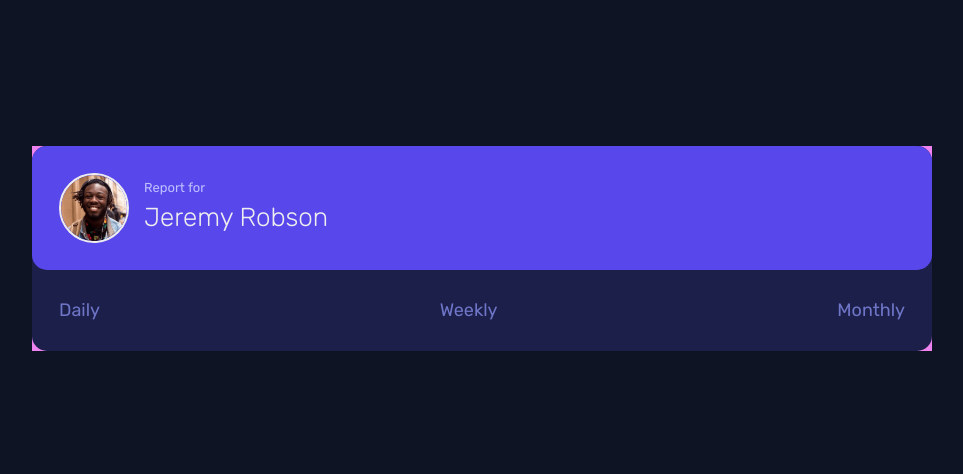
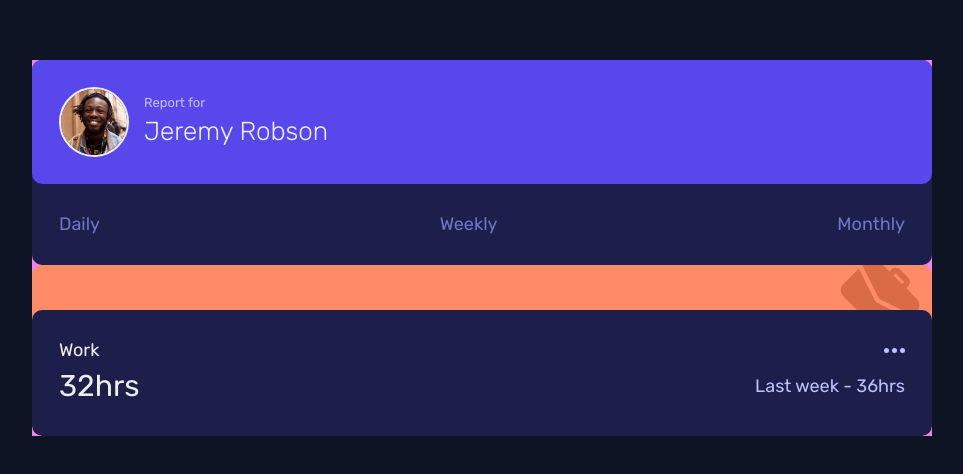
Before and after one commit to PolinaKerkenyakova/time-tracking-dashboard, a website: page index.html in a window 1280 px wide. Shown: the part 152-626 px from the top of the page, without its empty margins (158-1121 px from the left). Drawn offline with Linux system fonts and the light colour scheme.

Commit message:
Create report card markup and styling

```diff
--- a/index.html
+++ b/index.html
@@ -44,9 +44,29 @@
 
     <section class="stats" id="stats">
 
+      <div class="report-card report-card--light-orange">
+        <img src="./images/icon-work.svg" alt="Work representing icon" class="report-card__icon">
+        <div class="report-card__stat">
+          <div class="report-card__info">
+            <h2 class="report-card__title">Work</h2>
+            <svg class="report-card__elipsis-icon" width="21" height="5">
+              <path
+                d="M2.5 0a2.5 2.5 0 1 1 0 5 2.5 2.5 0 0 1 0-5Zm8 0a2.5 2.5 0 1 1 0 5 2.5 2.5 0 0 1 0-5Zm8 0a2.5 2.5 0 1 1 0 5 2.5 2.5 0 0 1 0-5Z"
+                fill-rule="evenodd" />
+            </svg>
+          </div>
+          <div class="report-card__hours">
+            <p class="report-card__hours-now">32hrs</p>
+            <p class="report-card__hours-before">Last week - 36hrs</p>
+          </div>
+        </div>
+      </div>
+
     </section>
 
   </section>
+
+  <script src="./js/script.js" type="module"></script>
 </body>
 
 </html>
--- a/package.json
+++ b/package.json
@@ -15,5 +15,8 @@
   "bugs": {
     "url": "https://github.com/PolinaKerkenyakova/time-tracking-dashboard/issues"
   },
-  "homepage": "https://github.com/PolinaKerkenyakova/time-tracking-dashboard#readme"
+  "homepage": "https://github.com/PolinaKerkenyakova/time-tracking-dashboard#readme",
+  "dependencies": {
+    "lit-html": "^2.0.2"
+  }
 }
--- a/styles/scss/base/base.scss
+++ b/styles/scss/base/base.scss
@@ -1,11 +1,10 @@
 :root {
-
   // Colors
 
   // primary
   --white: hsl(0, 0%, 93%);
   --blue: hsl(246, 80%, 60%);
-    --light-red: hsl(15, 100%, 70%); // work
+  --light-orange: hsl(15, 100%, 70%); // work
   --soft-blue: hsl(195, 74%, 62%); // play
   --light-red: hsl(348, 100%, 68%); // study
   --line-green: hsl(145, 58%, 55%); // exercise
@@ -21,12 +20,13 @@
   // Fonts
 
   // font family
-    --ff-default: 'Rubik', sans-serif;
+  --ff-default: "Rubik", sans-serif;
 
   // font size
   --fs-small: 1.3rem;
   --fs-normal: 1.8rem;
-    --fs-big: 2.6rem;
+  --fs-med: 2.6rem;
+  --fs-big: 3rem;
 
   // font weight
   --fw-300: 300;
@@ -35,7 +35,7 @@
 
   // Utils
 
-    --border-radius-default: 1.5rem;
+  --border-radius-default: 1rem;
 
   --padding-inner: 2.7rem;
 }
--- a/styles/scss/base/typography.scss
+++ b/styles/scss/base/typography.scss
@@ -1,6 +1,6 @@
 h1 {
     font-weight: var(--fw-300);
-    font-size: var(--fs-big);
+    font-size: var(--fs-med);
 }
 
 h1 > span {
--- a/styles/scss/components/report-card.scss
+++ b/styles/scss/components/report-card.scss
@@ -0,0 +1,67 @@
+.report-card {
+  position: relative;
+  z-index: 0;
+  overflow: hidden;
+  border-radius: var(--border-radius-default);
+
+  &--light-orange {
+    background-color: var(--light-orange);
+  }
+
+  &__icon {
+    height: 8rem;
+    position: absolute;
+    top: -0.7rem;
+    right: 1.2rem;
+    z-index: 1;
+  }
+
+  &__stat {
+    border-radius: var(--border-radius-default);
+    background-color: var(--dark-blue);
+    transition: all 0.2s;
+    margin-top: 4.5rem;
+    position: relative;
+    z-index: 2;
+    padding: var(--padding-inner);
+
+    &:hover {
+      background-color: var(--desaturated-blue);
+    }
+  }
+
+  &__info {
+    display: flex;
+    align-items: center;
+    justify-content: space-between;
+  }
+
+  &__title {
+    font-size: var(--fs-normal);
+    font-weight: var(--fs-400);
+  }
+
+  &__elipsis-icon {
+    cursor: pointer;
+    fill: var(--pale-blue);
+    transition: all 0.2s;
+
+    &:hover {
+      fill: var(--white);
+    }
+  }
+
+  &__hours {
+    display: flex;
+    align-items: center;
+    justify-content: space-between;
+  }
+
+  &__hours-now {
+    font-size: var(--fs-big);
+  }
+
+  &__hours-before {
+    color: var(--pale-blue);
+  }
+}
```
Also changed, not shown: styles/css/style.css, 3 other files. Lines whose indentation alone changed are shown as unchanged.
